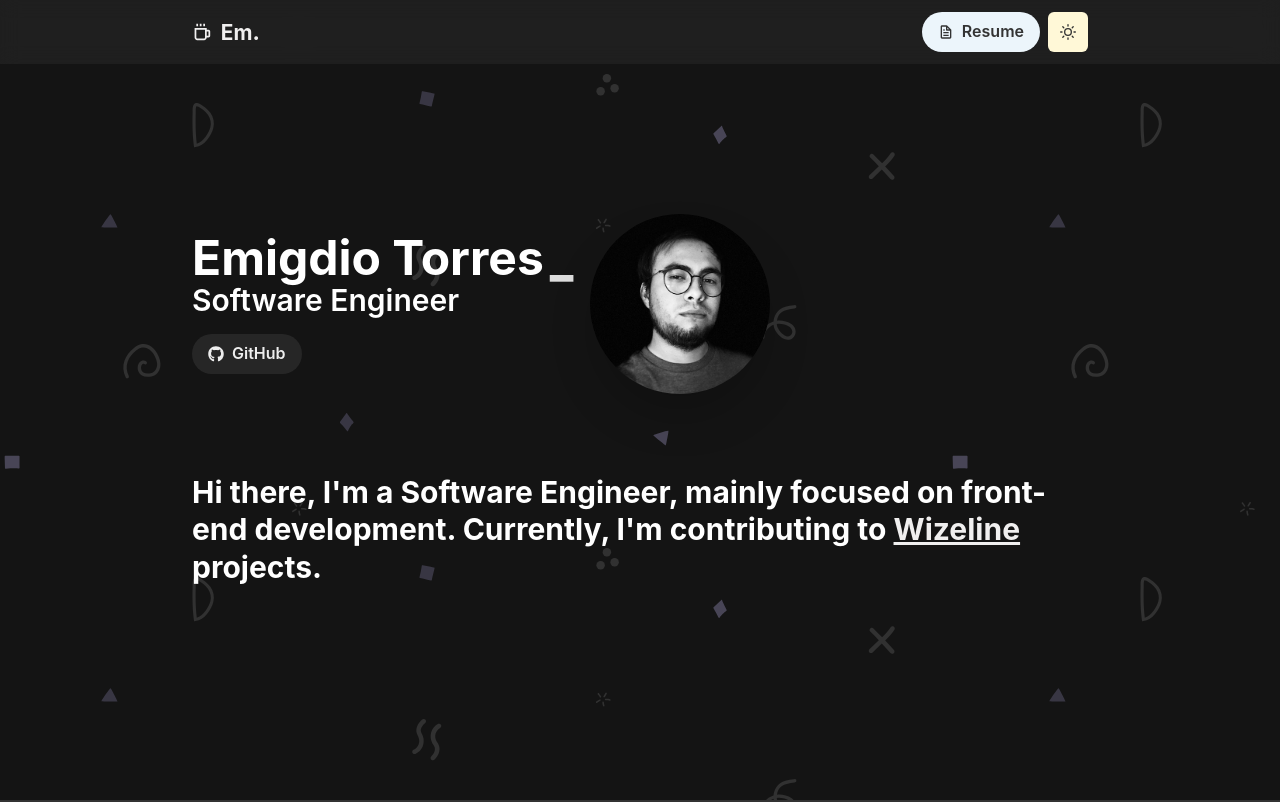
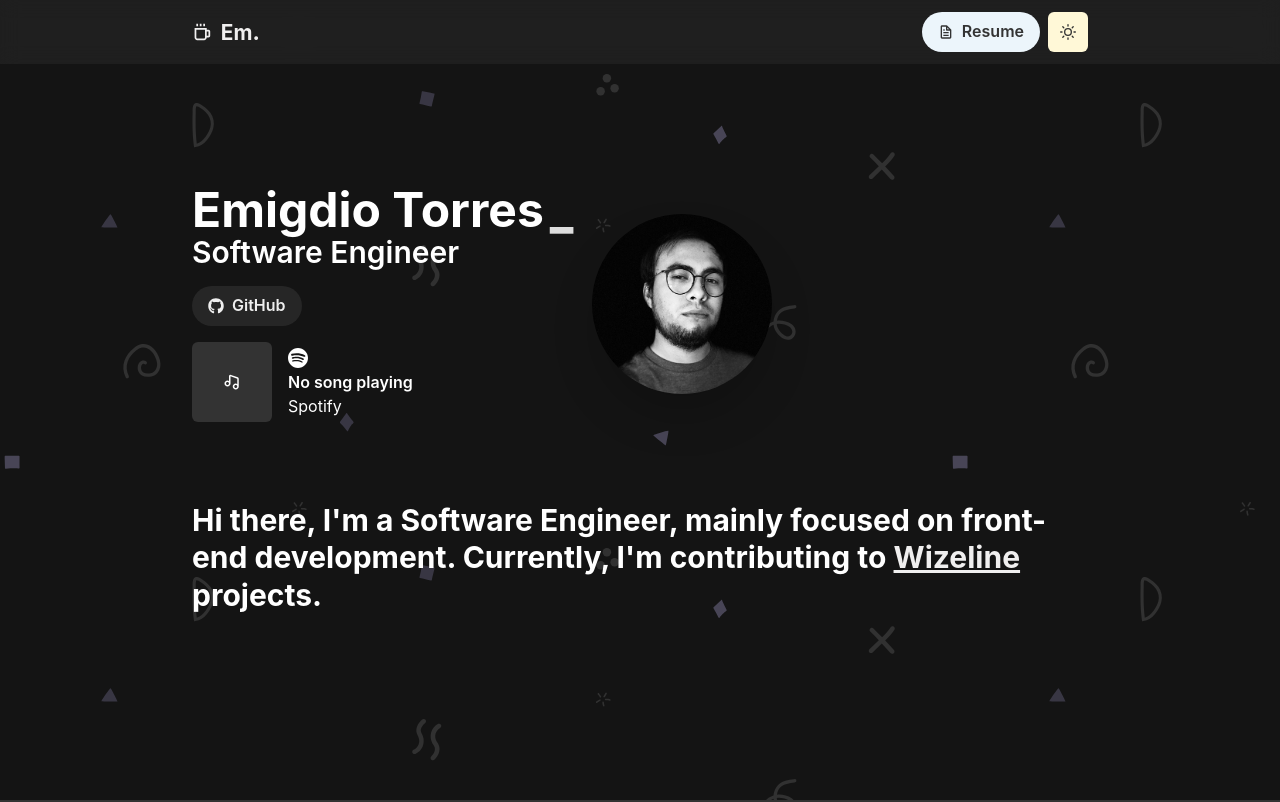
Before and after one commit to emigdio821/emigdio821.github.io, a React (Create React App) app: page / in a window 1280 px wide. Shown: the top 802 px of the page. Built offline with nearby package versions, Linux system fonts and the light colour scheme; no server answers.

Commit message:
Added Spotify current playing

```diff
--- a/src/components/HomeTitle.tsx
+++ b/src/components/HomeTitle.tsx
@@ -16,6 +16,7 @@ import styles from "assets/css/common.module.css";
 import EmAvatar from "./EmAvatar";
 import MotionDiv from "./MotionDiv";
 import CardText from "./CardText";
+import Spotify from "./Spotify";
 
 export default function HomeTitle() {
   const titleBg = useColorModeValue(bgDark, bgLight);
@@ -37,7 +38,7 @@ export default function HomeTitle() {
             align={{ base: "left", md: "center" }}
             direction={{ base: "column-reverse", md: "row" }}
           >
-            <Box mr={{ base: "inherit", lg: 2 }}>
+            <Box mr={{ base: "inherit", lg: 2 }} w={{ base: "100%", md: "sm" }}>
               <Heading as="h2" size="2xl">
                 Emigdio Torres
                 <span className={styles["text-blinking"]}>_</span>
@@ -48,6 +49,7 @@ export default function HomeTitle() {
               <Button
                 as="a"
                 size="md"
+                mb={4}
                 target="_blank"
                 colorScheme="gray"
                 borderRadius="full"
@@ -58,6 +60,7 @@ export default function HomeTitle() {
               >
                 GitHub
               </Button>
+              <Spotify />
             </Box>
             <EmAvatar />
           </Stack>
--- /dev/null
+++ b/src/components/Spotify.tsx
@@ -0,0 +1,71 @@
+import { BiMusic } from "react-icons/bi";
+import { FaSpotify } from "react-icons/fa";
+import useNowPlaying from "hooks/useNowPlaying";
+import { Flex, Text, Image, VStack } from "@chakra-ui/react";
+import MotionDiv from "./MotionDiv";
+// import useRecentlyPlayed from "hooks/useRecentlyPlayed";
+
+export default function Spotify() {
+  const nowPlaying = useNowPlaying();
+  // const recentlyPlayed = useRecentlyPlayed();
+  const { song, error } = nowPlaying;
+
+  // if (!currSong) currSong = recentlyPlayed.song;
+  // if (!error) error = recentlyPlayed.error;
+
+  return (
+    <>
+      <Flex borderRadius="full" bg="dark" alignItems="center" direction="row">
+        <Image
+          mr={2}
+          alt="Album"
+          boxSize={20}
+          boxShadow="2xl"
+          objectFit="cover"
+          borderRadius="md"
+          src={song?.album.images[0].url}
+          fallback={
+            <VStack
+              w={20}
+              mr={2}
+              h={20}
+              bg="#333"
+              justify="center"
+              borderRadius="md"
+            >
+              <BiMusic color="white" size={18} />
+            </VStack>
+          }
+        />
+        <Flex
+          px={2}
+          borderRadius="md"
+          direction="column"
+          alignItems="flex-start"
+        >
+          <FaSpotify size={20} style={{ height: "24px" }} />
+          {song ? (
+            <MotionDiv y={5}>
+              <Text fontWeight={600} noOfLines={1}>
+                {song.name}
+              </Text>
+              <Text>{song.artists[0]?.name}</Text>
+            </MotionDiv>
+          ) : (
+            <>
+              <Text fontWeight={600} noOfLines={1}>
+                No song playing
+              </Text>
+              <Text>Spotify</Text>
+            </>
+          )}
+        </Flex>
+      </Flex>
+      {error && (
+        <Text fontSize="xs" mt={2}>
+          {error}
+        </Text>
+      )}
+    </>
+  );
+}
--- /dev/null
+++ b/src/hooks/useNowPlaying.ts
@@ -0,0 +1,48 @@
+import { useEffect, useState } from "react";
+import { getNowPlaying } from "lib/spotify";
+
+interface NowPlayingState {
+  error?: string;
+  isPlaying: boolean;
+  song?: {
+    album: {
+      images: {
+        url: string;
+      }[];
+    };
+    name: string;
+    artists: {
+      name: string;
+    }[];
+  };
+}
+
+const initialState: NowPlayingState = {
+  isPlaying: false,
+};
+
+export default function useNowPlaying() {
+  const [playing, setPlaying] = useState<NowPlayingState>(initialState);
+
+  useEffect(() => {
+    const nowPlaying = async () => {
+      const response = await getNowPlaying();
+      if (response.status === 204 || response.status > 400) {
+        setPlaying(initialState);
+      } else {
+        const res = await response.json();
+
+        if (res.error) {
+          setPlaying({ isPlaying: false, error: res.error.message });
+        } else if (res.item !== null) {
+          setPlaying({ isPlaying: true, song: res.item });
+        } else {
+          setPlaying(initialState);
+        }
+      }
+    };
+    nowPlaying();
+  }, []);
+
+  return playing;
+}
--- /dev/null
+++ b/src/hooks/useRecentlyPlayed.ts
@@ -0,0 +1,45 @@
+import { useEffect, useState } from "react";
+import { getRecentlyPlayed } from "lib/spotify";
+
+interface RecentlyPlayedState {
+  error?: string;
+  song?: {
+    album: {
+      images: {
+        url: string;
+      }[];
+    };
+    name: string;
+    artists: {
+      name: string;
+    }[];
+  };
+}
+
+const initialState: RecentlyPlayedState = {};
+
+export default function useRecentlyPlayed() {
+  const [playing, setPlaying] = useState<RecentlyPlayedState>(initialState);
+
+  useEffect(() => {
+    const recentlyPlayed = async () => {
+      const response = await getRecentlyPlayed();
+      if (response.status === 204 || response.status > 400) {
+        setPlaying(initialState);
+      } else {
+        const res = await response.json();
+
+        if (res.error) {
+          setPlaying({ error: res.error.message });
+        } else if (res.item !== null) {
+          setPlaying({ song: res.items[0].track });
+        } else {
+          setPlaying(initialState);
+        }
+      }
+    };
+    recentlyPlayed();
+  }, []);
+
+  return playing;
+}
--- a/src/hooks/useRouteScrollTop.tsx
+++ b/src/hooks/useRouteScrollTop.tsx
@@ -1,12 +1,10 @@
 import { useEffect } from "react";
 import { useLocation } from "react-router-dom";
 
-function useRouteScrollTop() {
+export default function useRouteScrollTop() {
   const { pathname } = useLocation();
 
   useEffect(() => {
     window.scrollTo(0, 0);
   }, [pathname]);
 }
-
-export default useRouteScrollTop;
--- /dev/null
+++ b/src/lib/spotify.ts
@@ -0,0 +1,58 @@
+const clientId = process.env.REACT_APP_SPOTIFY_CLIENT_ID;
+const clientSecret = process.env.REACT_APP_SPOTIFY_CLIENT_SECRET;
+const refreshToken: string = process.env
+  .REACT_APP_SPOTIFY_REFRESH_TOKEN as string;
+
+const encodeStr = btoa(`${clientId}:${clientSecret}`);
+const NOW_PLAYING_ENDPOINT =
+  "https://api.spotify.com/v1/me/player/currently-playing";
+// const TOP_TRACKS_ENDPOINT = "https://api.spotify.com/v1/me/top/tracks";
+const RECENTLY_PLAYED_ENDPOINT =
+  "https://api.spotify.com/v1/me/player/recently-played?limit=1";
+const TOKEN_ENDPOINT = "https://accounts.spotify.com/api/token";
+
+const getAccessToken = async () => {
+  const response = await fetch(TOKEN_ENDPOINT, {
+    method: "POST",
+    headers: {
+      Authorization: `Basic ${encodeStr}`,
+      "Content-Type": "application/x-www-form-urlencoded",
+    },
+    body: new URLSearchParams({
+      grant_type: "refresh_token",
+      refresh_token: refreshToken,
+    }),
+  });
+
+  return response.json();
+};
+
+export const getNowPlaying = async () => {
+  const { access_token: accessToken } = await getAccessToken();
+
+  return fetch(NOW_PLAYING_ENDPOINT, {
+    headers: {
+      Authorization: `Bearer ${accessToken}`,
+    },
+  });
+};
+
+// export const getTopTracks = async () => {
+//   const { access_token: accessToken } = await getAccessToken();
+
+//   return fetch(TOP_TRACKS_ENDPOINT, {
+//     headers: {
+//       Authorization: `Bearer ${accessToken}`,
+//     },
+//   });
+// };
+
+export const getRecentlyPlayed = async () => {
+  const { access_token: accessToken } = await getAccessToken();
+
+  return fetch(RECENTLY_PLAYED_ENDPOINT, {
+    headers: {
+      Authorization: `Bearer ${accessToken}`,
+    },
+  });
+};
```
Also changed, not shown: src/assets/images/title-bg-light.svg.
